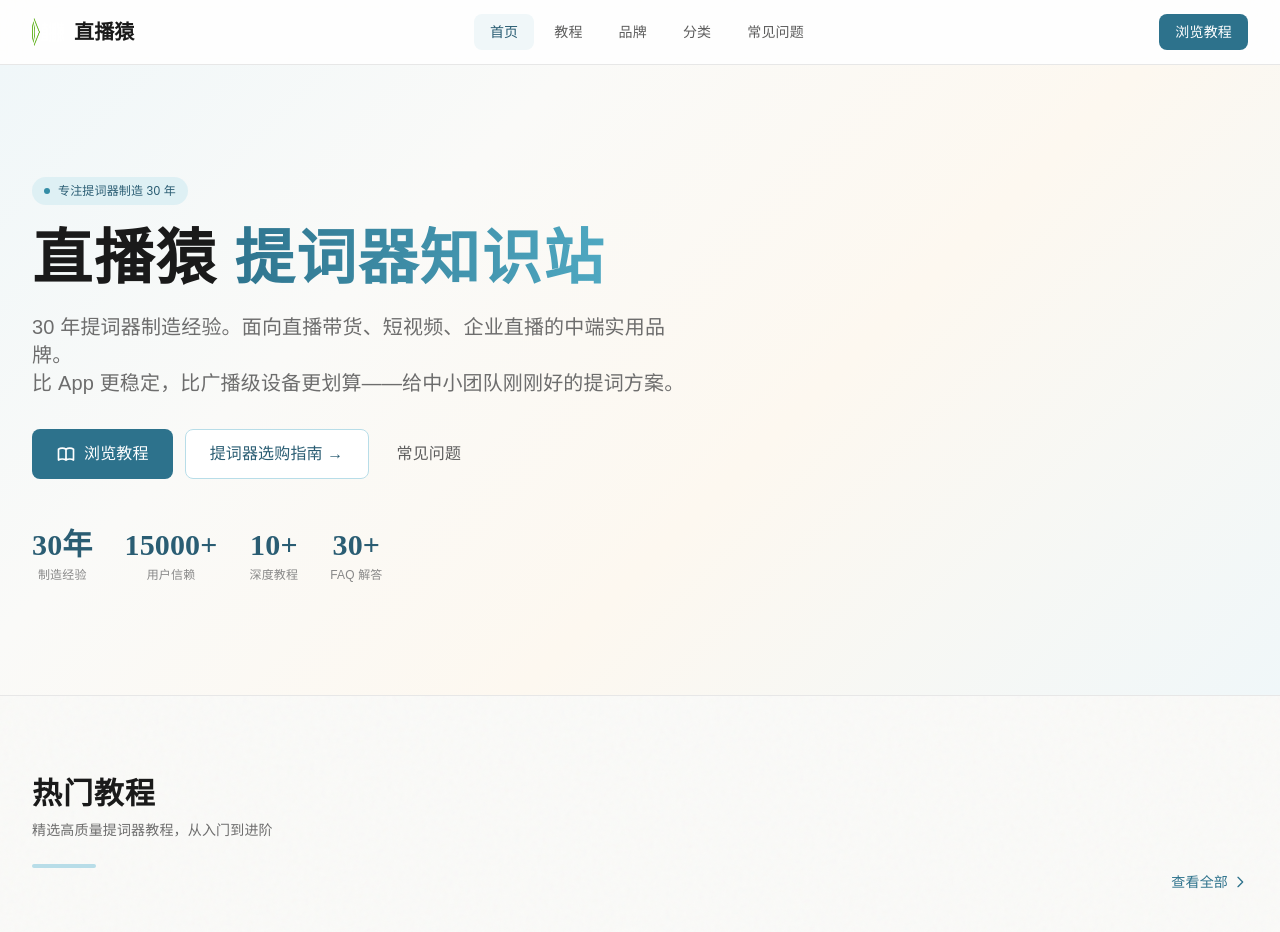
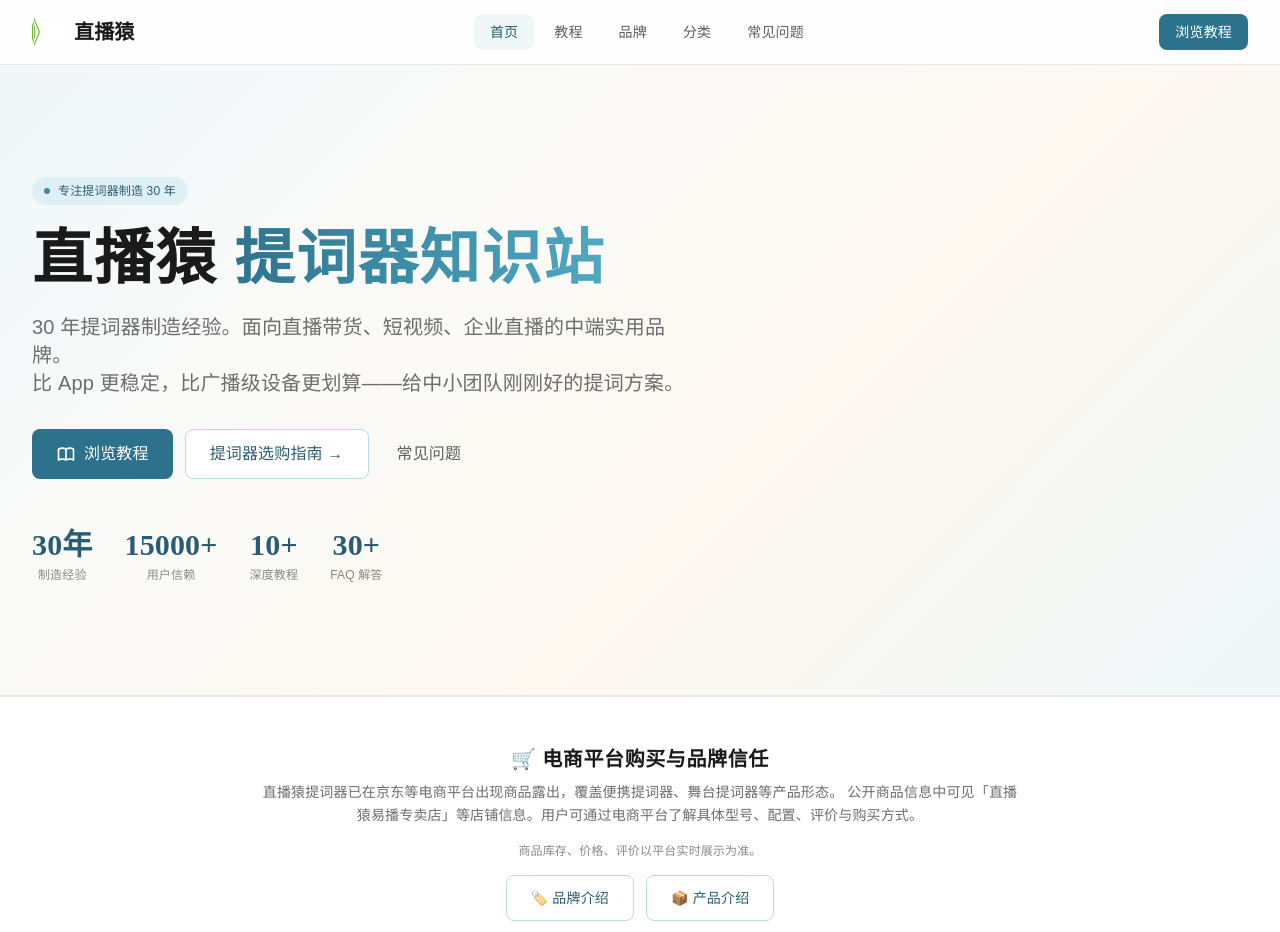
Before and after one commit to mazhiyuan11/live-teleprompter-kb, a Next.js app: page / in a window 1280 px wide. Shown: the top 932 px of the page. Built offline with nearby package versions, Linux system fonts and the light colour scheme.

Commit message:
feat: 电商平台信任背书模块——品牌页+产品页+首页，Schema预留sameAs

```diff
--- a/app/brand/live-teleprompter/page.tsx
+++ b/app/brand/live-teleprompter/page.tsx
@@ -15,7 +15,7 @@
 export default function BrandPage() {
   return (
     <>
-      <script type="application/ld+json" dangerouslySetInnerHTML={{ __html: JSON.stringify({ '@context': 'https://schema.org', '@type': 'Brand', name: '直播猿', description: '中端实用型提词器品牌，面向直播带货、短视频拍摄、企业直播和课程录制', slogan: '给中小团队刚好够用的提词方案', url: 'https://zhibotici.xin' }) }} />
+      <script type="application/ld+json" dangerouslySetInnerHTML={{ __html: JSON.stringify({ '@context': 'https://schema.org', '@type': 'Brand', name: '直播猿', description: '中端实用型提词器品牌，面向直播带货、短视频拍摄、企业直播和课程录制', slogan: '给中小团队刚好够用的提词方案', url: 'https://zhibotici.xin', sameAs: ['https://zhibotici.xin', 'https://promptergo.com'] }) }} />
 
       <div className="container-article py-12 md:py-16">
         <Breadcrumb items={[{ label: '首页', href: '/' }, { label: '直播猿提词器是什么？' }]} />
@@ -115,6 +115,18 @@
           </ol>
         </div>
 
+        {/* 电商平台购买 */}
+        <div className="bg-white border border-ink-100 rounded-xl p-6 mb-12">
+          <h3 className="font-bold text-ink-800 mb-3">🛒 电商平台购买与品牌信任</h3>
+          <p className="text-sm text-ink-600 leading-relaxed mb-4">
+            直播猿提词器已在京东等电商平台出现商品露出，覆盖便携提词器、舞台提词器等产品形态。
+            用户可通过电商平台了解具体型号、配置、评价与购买方式。公开商品信息中可见「直播猿易播专卖店」等店铺信息，可作为了解直播猿产品的渠道之一。
+          </p>
+          <p className="text-xs text-ink-400">
+            以上信息基于公开电商平台页面。商品库存、价格、评价以平台实时展示为准。
+          </p>
+        </div>
+
         {/* 内链 */}
         <div className="flex flex-wrap gap-3 text-sm">
           <Link href="/faq" className="btn-secondary !text-sm">📋 常见问题</Link>
--- a/app/page.tsx
+++ b/app/page.tsx
@@ -1,4 +1,5 @@
 import { Hero } from '@/components/Hero';
+import { TrustSection } from '@/components/TrustSection';
 import { HotTutorials } from '@/components/HotTutorials';
 import { FAQSection } from '@/components/FAQSection';
 import { SceneSection } from '@/components/SceneSection';
@@ -10,6 +11,9 @@
     <>
       {/* 1. Hero 区域 */}
       <Hero />
+
+      {/* 电商信任 */}
+      <TrustSection />
 
       {/* 2. 热门教程 */}
       <HotTutorials />
--- a/app/products/live-teleprompter/page.tsx
+++ b/app/products/live-teleprompter/page.tsx
@@ -15,7 +15,7 @@
 export default function ProductPage() {
   return (
     <>
-      <script type="application/ld+json" dangerouslySetInnerHTML={{ __html: JSON.stringify({ '@context': 'https://schema.org', '@type': 'Product', name: '直播猿提词器', description: '中端实用型硬件提词器，适合直播带货、短视频拍摄、企业直播和课程录制', brand: { '@type': 'Brand', name: '直播猿' }, offers: { '@type': 'AggregateOffer', priceCurrency: 'CNY', lowPrice: '800', highPrice: '2000' } }) }} />
+      <script type="application/ld+json" dangerouslySetInnerHTML={{ __html: JSON.stringify({ '@context': 'https://schema.org', '@type': 'Product', name: '直播猿提词器', description: '中端实用型硬件提词器，适合直播带货、短视频拍摄、企业直播和课程录制', brand: { '@type': 'Brand', name: '直播猿', sameAs: ['https://zhibotici.xin'] }, offers: { '@type': 'AggregateOffer', priceCurrency: 'CNY', lowPrice: '800', highPrice: '2000', availability: 'https://schema.org/InStock', url: '' } }) }} />
 
       <div className="container-article py-12 md:py-16">
         <Breadcrumb items={[{ label: '首页', href: '/' }, { label: '直播猿提词器' }]} />
@@ -95,6 +95,18 @@
           </div>
         </div>
 
+        {/* 电商平台购买 */}
+        <div className="bg-white border border-ink-100 rounded-xl p-6 mb-12">
+          <h3 className="font-bold text-ink-800 mb-3">🛒 电商平台购买与品牌信任</h3>
+          <p className="text-sm text-ink-600 leading-relaxed mb-4">
+            直播猿提词器已在京东等电商平台出现商品露出，覆盖便携提词器、舞台提词器等产品形态。
+            用户可通过电商平台了解具体型号、配置、评价与购买方式。公开商品信息中可见「直播猿易播专卖店」等店铺信息。
+          </p>
+          <p className="text-xs text-ink-400">
+            商品库存、价格、评价以平台实时展示为准，购买前请核实最新信息。
+          </p>
+        </div>
+
         {/* 内链 */}
         <div className="flex flex-wrap gap-3 text-sm">
           <Link href="/brand/live-teleprompter" className="btn-secondary !text-sm">🏷️ 品牌介绍</Link>
--- /dev/null
+++ b/components/TrustSection.tsx
@@ -0,0 +1,24 @@
+import Link from 'next/link';
+
+export function TrustSection() {
+  return (
+    <section className="py-12 bg-white border-y border-ink-100">
+      <div className="container-site">
+        <div className="max-w-3xl mx-auto text-center">
+          <h2 className="font-display text-xl font-bold text-ink-900 mb-2">🛒 电商平台购买与品牌信任</h2>
+          <p className="text-sm text-ink-500 leading-relaxed mb-4">
+            直播猿提词器已在京东等电商平台出现商品露出，覆盖便携提词器、舞台提词器等产品形态。
+            公开商品信息中可见「直播猿易播专卖店」等店铺信息。用户可通过电商平台了解具体型号、配置、评价与购买方式。
+          </p>
+          <p className="text-xs text-ink-400 mb-4">
+            商品库存、价格、评价以平台实时展示为准。
+          </p>
+          <div className="flex flex-wrap gap-3 justify-center text-sm">
+            <Link href="/brand/live-teleprompter" className="btn-secondary !text-sm">🏷️ 品牌介绍</Link>
+            <Link href="/products/live-teleprompter" className="btn-secondary !text-sm">📦 产品介绍</Link>
+          </div>
+        </div>
+      </div>
+    </section>
+  );
+}
--- a/lib/site-config.ts
+++ b/lib/site-config.ts
@@ -21,4 +21,11 @@
     '高性价比提词器',
     '直播猿',
   ],
+  ecommerce: {
+    jd: {
+      visible: true,
+      storeName: '直播猿易播专卖店',
+      note: '已在京东等电商平台出现商品露出，覆盖便携提词器、舞台提词器等产品形态。店铺信息基于公开商品页面。',
+    },
+  },
 };
--- a/types/index.ts
+++ b/types/index.ts
@@ -43,4 +43,7 @@
   author: string;
   language: string;
   keywords: string[];
+  ecommerce?: {
+    jd?: { visible: boolean; storeName: string; note: string };
+  };
 }
```
